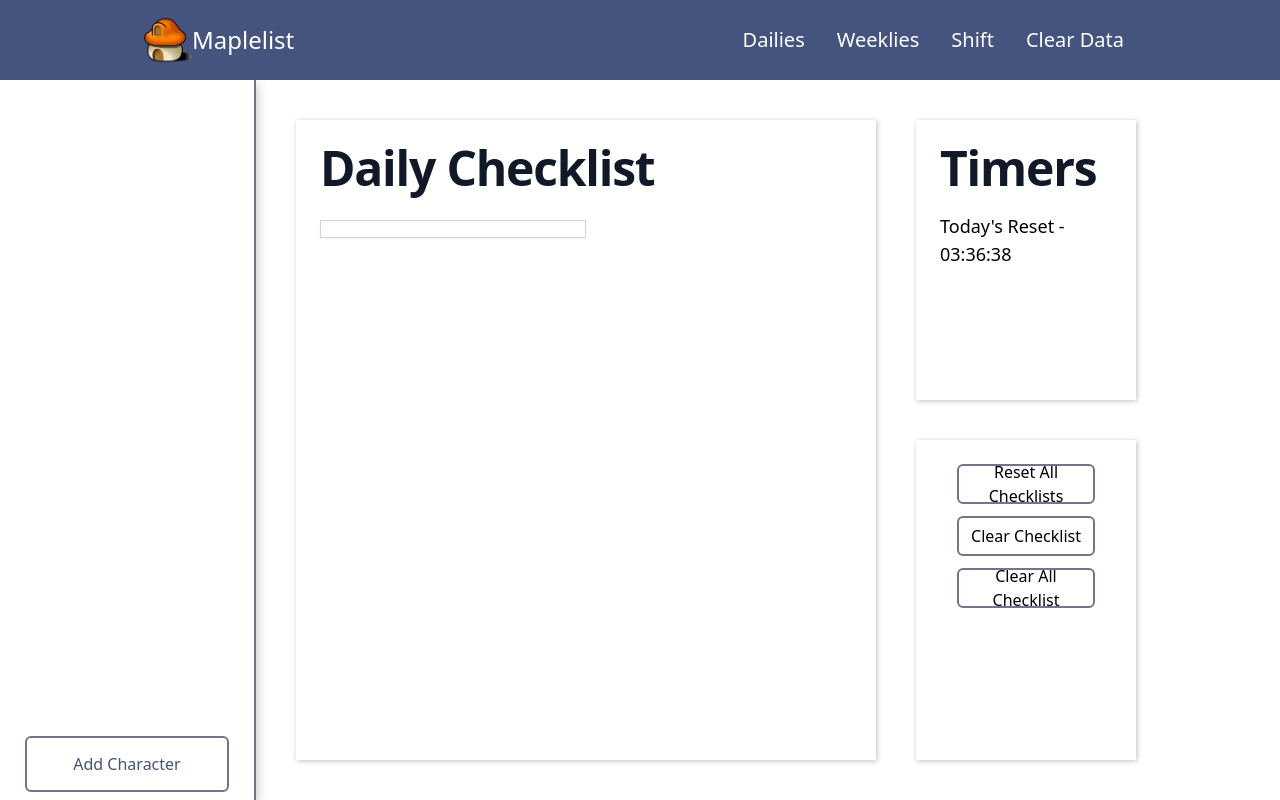
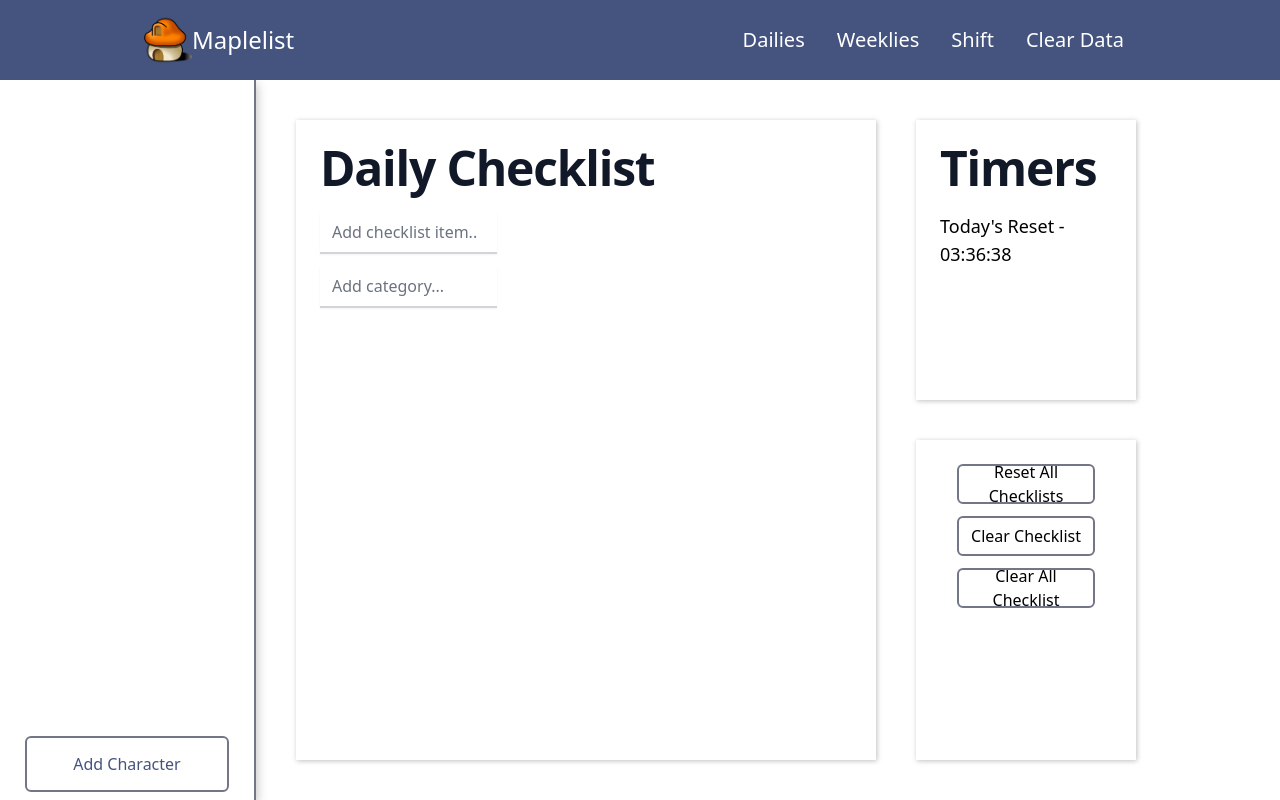
Before and after one commit to ngovictor20/maplestorychecklist, a React (Create React App) app: page / in a window 1280 px wide. Built offline with nearby package versions, Linux system fonts and the light colour scheme; what @tailwindcss/typography would draw is missing.

Commit message:
Styled input boxes

```diff
--- a/src/components/Checklist/ChecklistRenderer.tsx
+++ b/src/components/Checklist/ChecklistRenderer.tsx
@@ -2,7 +2,7 @@ import React from 'react';
 import ChecklistItem from 'components/Checklist/ChecklistItem';
 import SubChecklist from 'components/Checklist/SubChecklist';
 import { useAppDispatch, useAppSelector } from 'redux/hooks';
-import { addChecklistItem, selectChecklist, selectChecklistType } from 'redux/stateSlice';
+import { addChecklistItem, addSubChecklist, selectChecklist, selectChecklistType } from 'redux/stateSlice';
 import styled from 'styled-components';
 import { isEmpty } from 'lodash';
 import { ChecklistType } from 'types';
@@ -32,6 +32,15 @@ const ChecklistRenderer: React.FC = () => {
     return (
         <StyledContainer className="container w-full flex flex-col text-lg p-6 ">
             <h2 className="text-2xl sm:text-4xl lg:text-5xl leading-none font-bold text-gray-900 tracking-tight mb-5">{renderHeader()}</h2>
+            <input type="text" placeholder="Add checklist item.." onKeyDown={(e) => {
+                if (e.key === "Enter") {
+                    const value = e.currentTarget.value;
+                    if (!isEmpty(value)) {
+                        dispatch(addChecklistItem(e.currentTarget.value))
+                        e.currentTarget.value = "";
+                    }
+                }
+            }} className="mb-1 block w-1/3 border-0 border-gray-300 border-b-2 shadow-sm focus:border-indigo-300 focus:ring focus:ring-indigo-200 focus:ring-opacity-50" />
             {
                 Object.entries(checklist[checklistType]).map(([field, value]) => {
                     if (typeof value !== 'boolean') {
@@ -43,15 +52,16 @@ const ChecklistRenderer: React.FC = () => {
                     }
                 })
             }
-            <input type="text" onKeyDown={(e) => {
+
+            <input type="text" placeholder="Add category..." onKeyDown={(e) => {
                 if (e.key === "Enter") {
                     const value = e.currentTarget.value;
                     if (!isEmpty(value)) {
-                        dispatch(addChecklistItem(e.currentTarget.value))
+                        dispatch(addSubChecklist(e.currentTarget.value))
                         e.currentTarget.value = "";
                     }
                 }
-            }} className="mt-2 block w-1/2 h-4  border-gray-300 shadow-sm focus:border-indigo-300 focus:ring focus:ring-indigo-200 focus:ring-opacity-50"></input>
+            }} className="mt-2 block w-1/3 border-0 border-gray-300 border-b-2 shadow-sm focus:border-indigo-300 focus:ring focus:ring-indigo-200 focus:ring-opacity-50" />
         </StyledContainer>
     )
 }
--- a/src/components/Checklist/SubChecklist.tsx
+++ b/src/components/Checklist/SubChecklist.tsx
@@ -59,7 +59,7 @@ const SubChecklist: React.FC<ChecklistProps> = ({ checklist, label }) => {
                     })
                 }
             </div>
-            <input type="text" onKeyDown={(e) => {
+            <input type="text" placeholder="Add checklist item..." onKeyDown={(e) => {
                 if (e.key === "Enter") {
                     const value = e.currentTarget.value;
                     if (!isEmpty(value)) {
@@ -67,7 +67,7 @@ const SubChecklist: React.FC<ChecklistProps> = ({ checklist, label }) => {
                         e.currentTarget.value = "";
                     }
                 }
-            }} className={`ml-10 mt-2 w-1/2 h-4 ${isAdding ? "block" : "hidden"} border-gray-300 shadow-sm focus:border-indigo-300 focus:ring focus:ring-indigo-200 focus:ring-opacity-50`}></input>
+            }} className={`ml-10 ${isAdding ? "block" : "hidden"} border-0 border-gray-300 border-b-2 shadow-sm focus:border-indigo-300 focus:ring focus:ring-indigo-200 focus:ring-opacity-50`}></input>
         </div>
     )
 }
--- a/src/redux/stateSlice.ts
+++ b/src/redux/stateSlice.ts
@@ -110,7 +110,7 @@ export const stateSlice = createSlice({
       // @ts-ignore
       if (!(action.payload in checklist[checklistType])) {
         // @ts-ignore
-        state.checklist[checklistType][action.payload.field] = {};
+        state.checklist[checklistType][action.payload] = {};
         localStorage.setItem(state.characters[state.characterIndex].name, JSON.stringify(current(state).checklist));
       }
     },
@@ -156,6 +156,7 @@ export const {
   updateSubChecklist,
   addChecklistItem,
   addSubChecklistItem,
+  addSubChecklist,
   deleteChecklistItem,
 } = stateSlice.actions;
 
```
